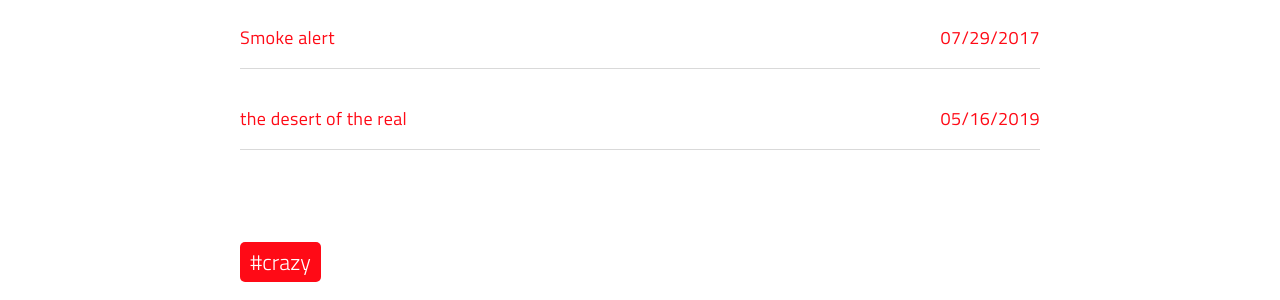
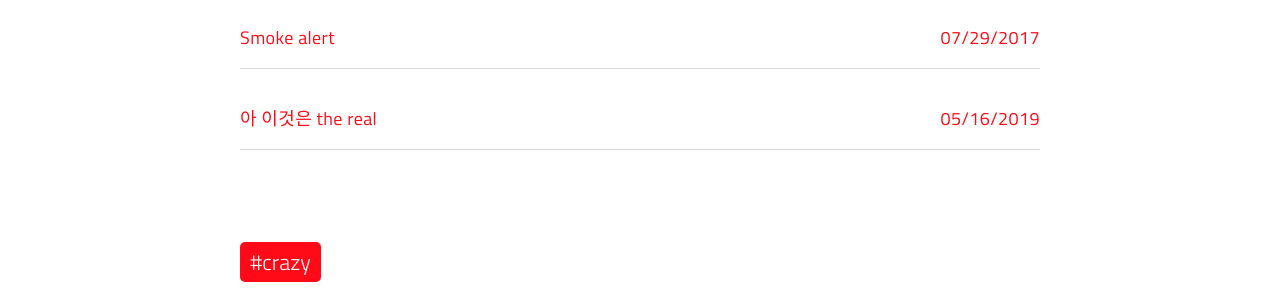
Before and after one commit to kkasuno/kkasuno.github.io, a Jekyll site: the page built from tags.html, in a window 1280 px wide and 900 px high, scrolled down 3734 px. Shown: the part 155-455 px from the top of the window. Built offline with Jekyll 4.4.1, drawn with Linux system fonts in a browser that asks for light colours; a script that is not in the unit is left out; some of the changed text lies outside the part shown.

Commit message:
Update 2010-01-01-to-the-desert-of-the-real.md

```diff
--- a/_posts/2010-01-01-to-the-desert-of-the-real.md
+++ b/_posts/2010-01-01-to-the-desert-of-the-real.md
@@ -1,7 +1,7 @@
 ---
 date: 2019-05-16T23:48:05.000Z
 layout: post
-title: the desert of the real
+title: 아 이것은  the real
 subtitle: 'Lorem ipsum dolor sit amet, consectetur adipisicing elit.'
 description: >-
   Lorem ipsum dolor sit amet, consectetur adipisicing elit, sed do eiusmod
```
